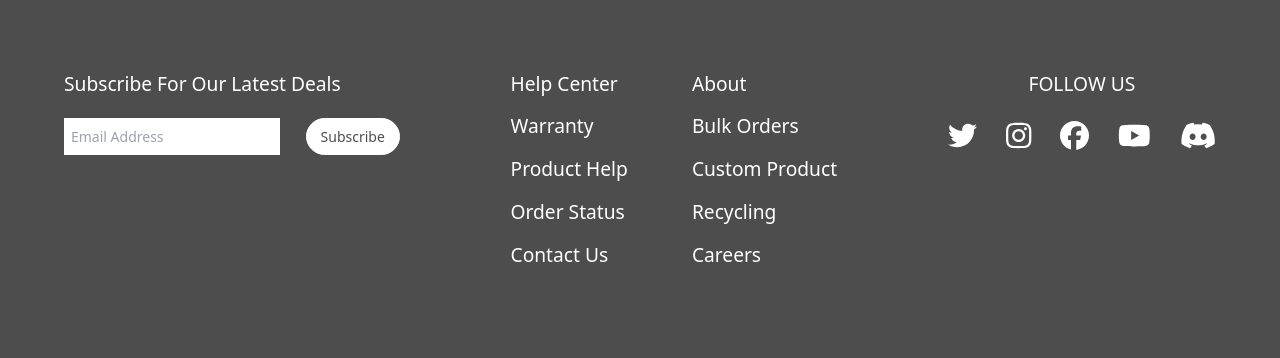
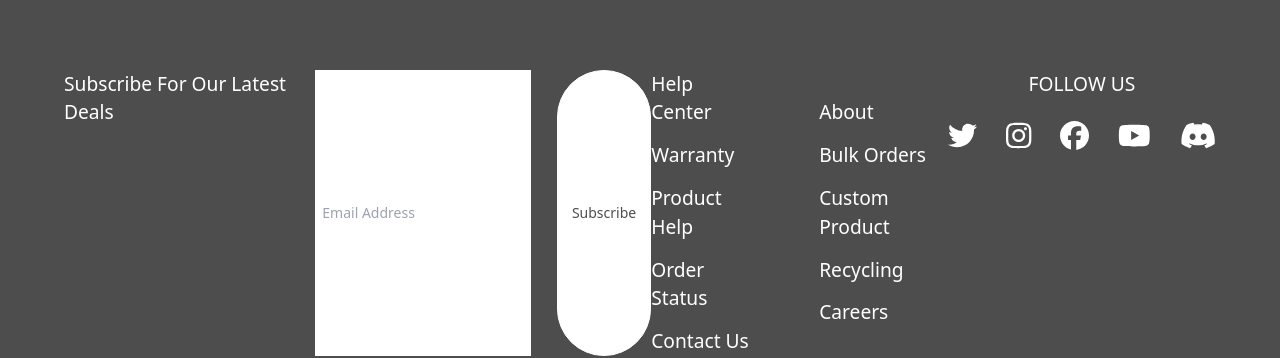
Before and after one commit to DigiToxic/next-ecom-sanity, a Next.js app: page / in a window 1280 px wide. Shown: the part 859-1217 px from the top of the page. Built offline with nearby package versions, Linux system fonts and the light colour scheme.

Commit message:
official

```diff
--- a/src/app/(site)/layout.tsx
+++ b/src/app/(site)/layout.tsx
@@ -60,13 +60,6 @@ export default function RootLayout({
 
           <footer>
             <div className="Footer">
-              <form
-                className="Ecom-Email-Form"
-                name="Ecom-Email-Form"
-                method="POST"
-                data-netlify="true"
-                onSubmit="submit"
-              >
                 <p className="form-phrase">Subscribe For Our Latest Deals</p>
                 <p className="actual-form">
                   <input
@@ -78,7 +71,7 @@ export default function RootLayout({
                   />
                   <button type="submit">Subscribe</button>
                 </p>
-              </form>
+
               <div className="supports-container">
                 <ul className="supports">
                   <li>Help Center</li>
```
